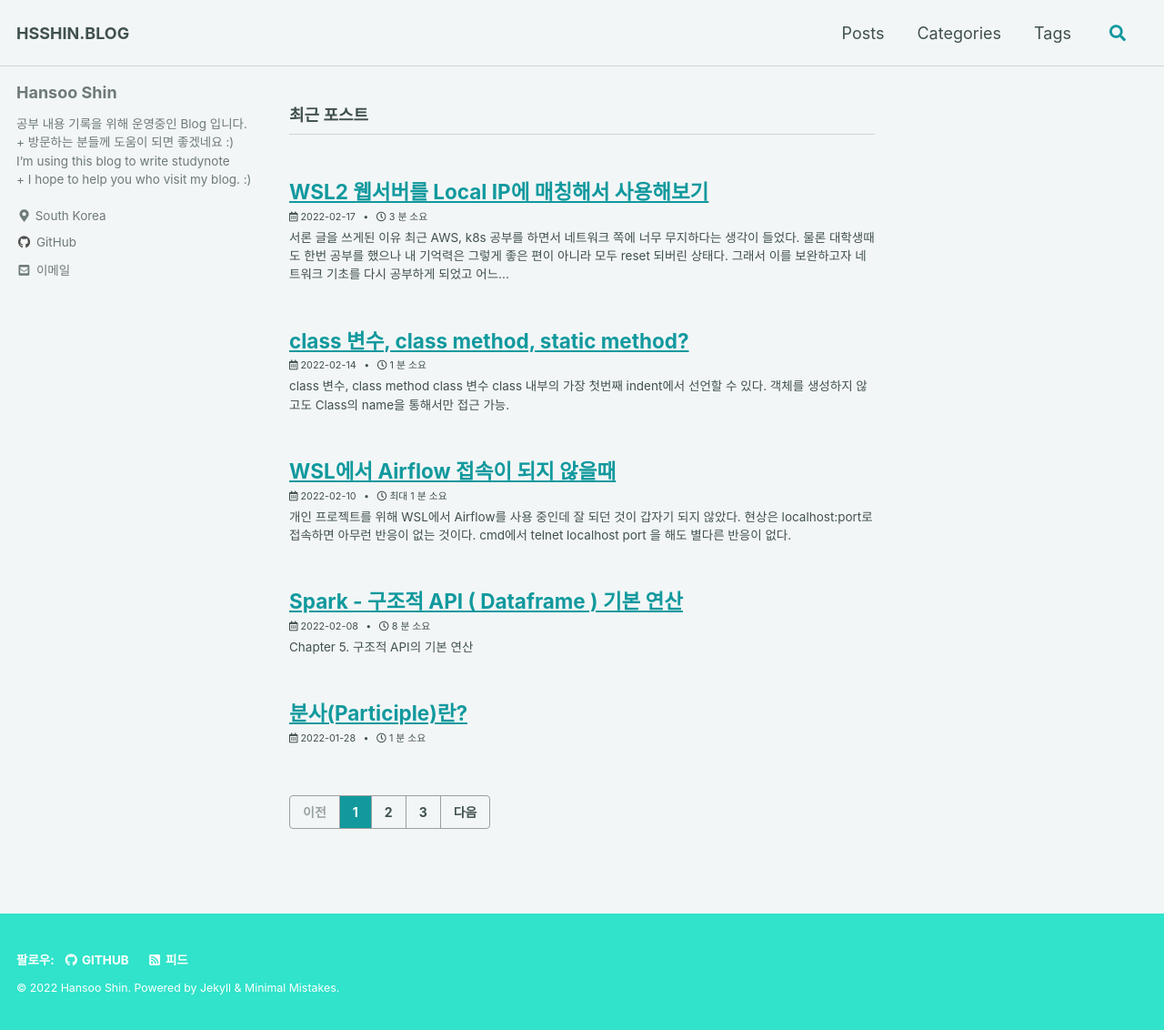
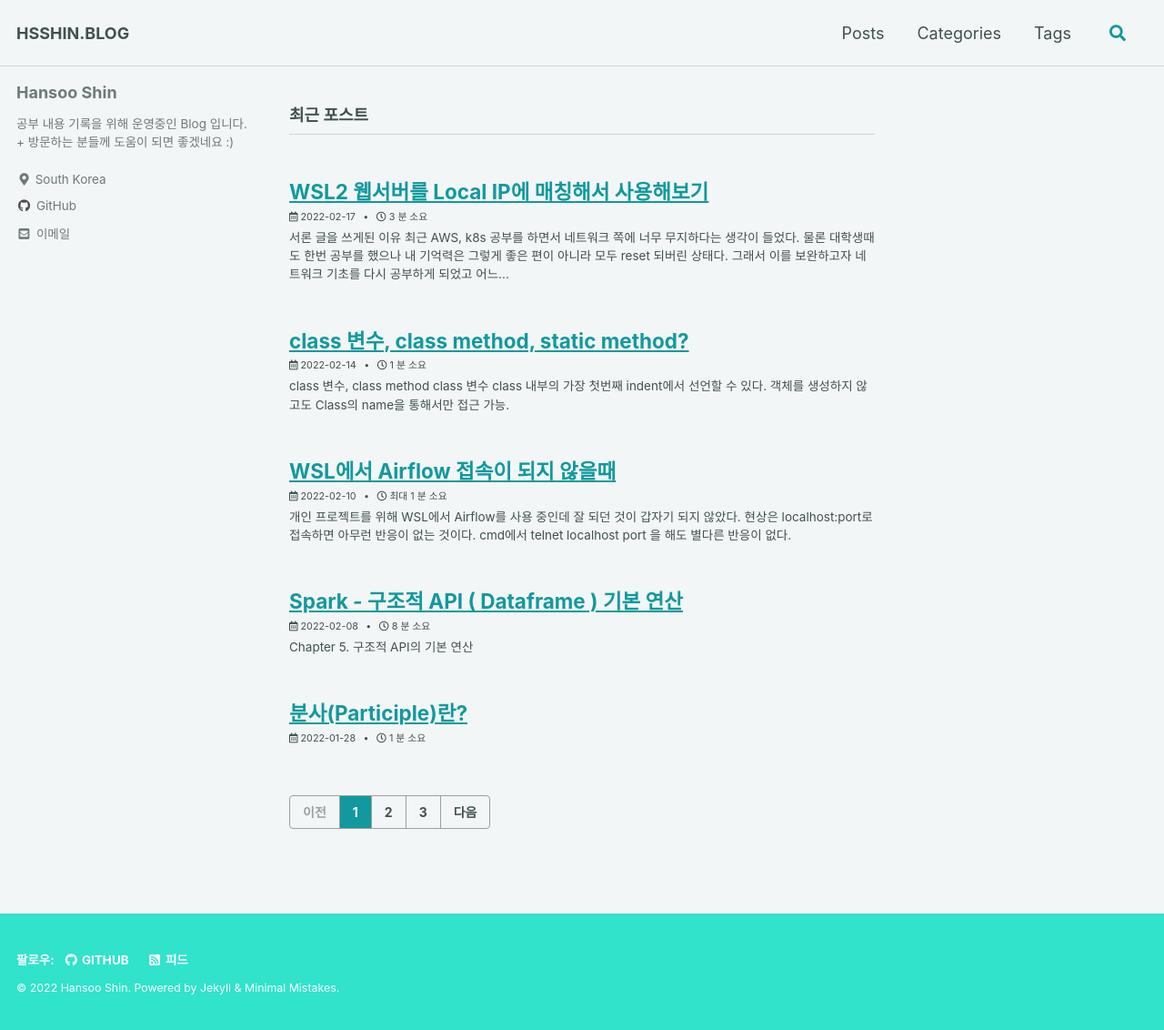
Before and after one commit to dlgldgldgld/dlgldgldgld.github.io, a Jekyll site: the page built from index.html, in a window 1280 px wide. Shown: the whole page at 91% size. Built offline with Jekyll 4.4.1, drawn with Linux system fonts in a browser that asks for light colours; cached includes are drawn as plain includes; the list of posts is cut into pages by our own code.

Commit message:
update welcome comments

```diff
--- a/_config.yml
+++ b/_config.yml
@@ -104,7 +104,7 @@ analytics:
 author:
   name             : "Hansoo Shin"
   avatar           : # path of avatar image, e.g. "/assets/images/bio-photo.jpg"
-  bio              : "공부 내용 기록을 위해 운영중인 Blog 입니다.<br>+ 방문하는 분들께 도움이 되면 좋겠네요 :)<br>I'm using this blog to write studynote<br>+ I hope to help you who visit my blog. :)"
+  bio              : "공부 내용 기록을 위해 운영중인 Blog 입니다.<br>+ 방문하는 분들께 도움이 되면 좋겠네요 :)"
   location         : "South Korea"
   email            : "shin12272014@gmail.com"
   links:
```
